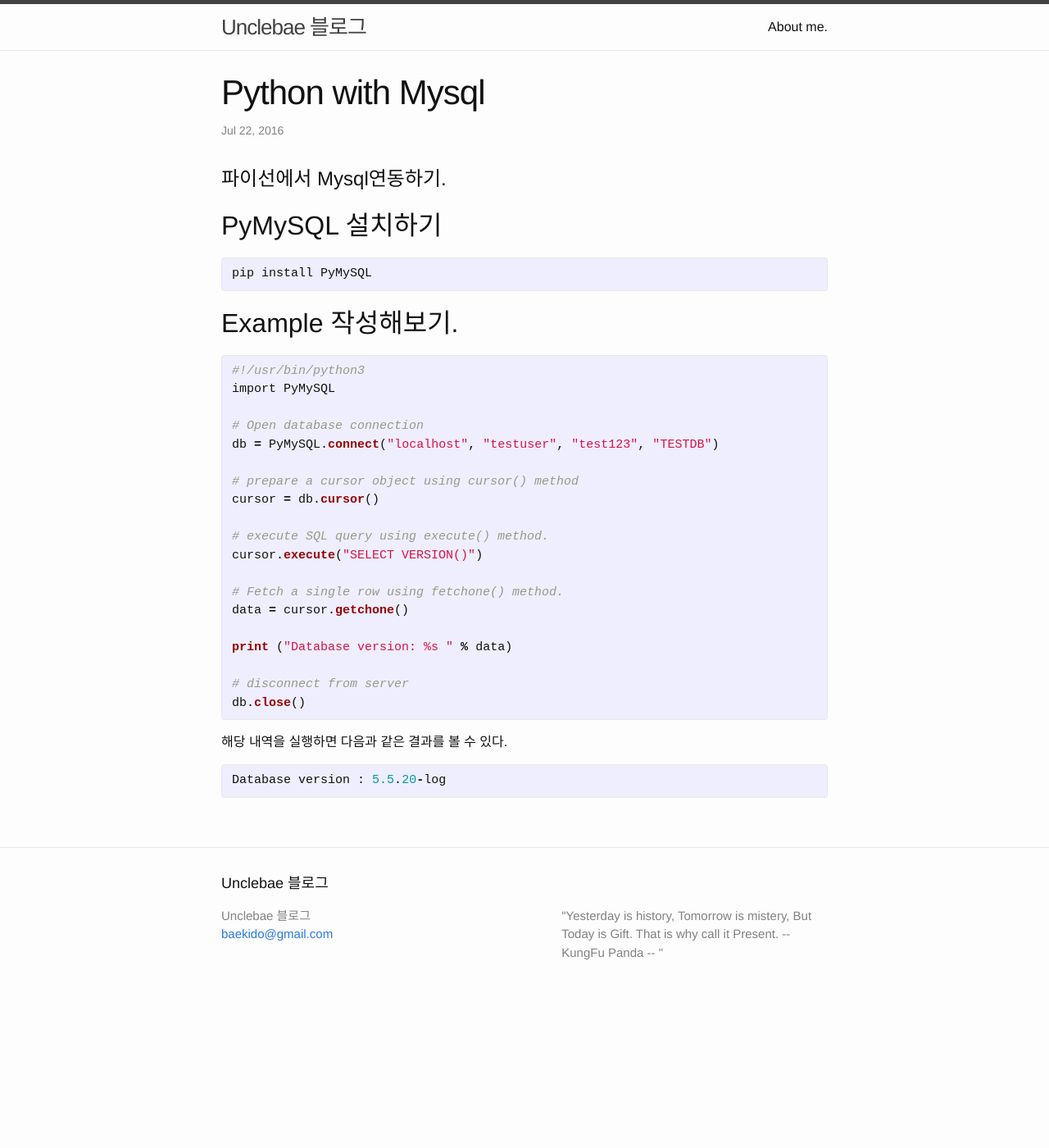
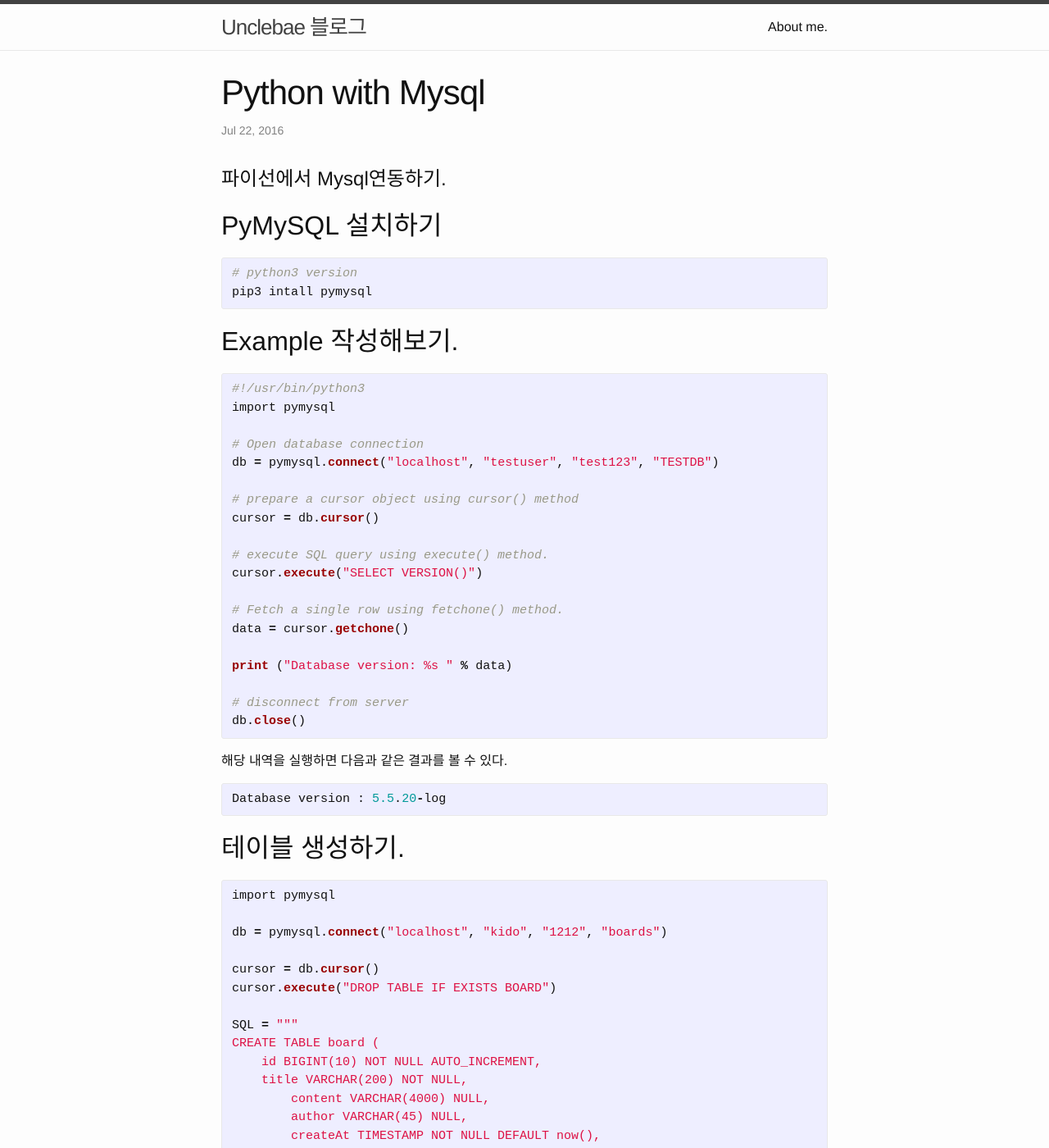
Before and after one commit to unclebae/blog, a Jekyll site: the page built from _posts/2016-07-22-Python-Database.markdown, in a window 1280 px wide and 1400 px high. Shown: the whole window at 82% size. Built offline with Jekyll 4.4.1, drawn with Linux system fonts in a browser that asks for light colours; some of the changed text lies outside the part shown.

Commit message:
create database

```diff
--- a/_posts/2016-07-22-Python-Database.markdown
+++ b/_posts/2016-07-22-Python-Database.markdown
@@ -6,16 +6,17 @@ title: Python with Mysql
 # 파이선에서 Mysql연동하기.
 ## PyMySQL 설치하기
 {% highlight python %}
-pip install PyMySQL
+# python3 version
+pip3 intall pymysql
 {% endhighlight %}
 
 ## Example 작성해보기.
 {% highlight python %}
 #!/usr/bin/python3
-import PyMySQL
+import pymysql
 
 # Open database connection
-db = PyMySQL.connect("localhost", "testuser", "test123", "TESTDB")
+db = pymysql.connect("localhost", "testuser", "test123", "TESTDB")
 
 # prepare a cursor object using cursor() method
 cursor = db.cursor()
@@ -36,3 +37,28 @@ db.close()
 {% highlight python %}
 Database version : 5.5.20-log
 {% endhighlight %}
+
+## 테이블 생성하기.
+{% highlight python %}
+import pymysql
+
+db = pymysql.connect("localhost", "kido", "1212", "boards")
+
+cursor = db.cursor()
+cursor.execute("DROP TABLE IF EXISTS BOARD")
+
+SQL = """
+CREATE TABLE board (
+    id BIGINT(10) NOT NULL AUTO_INCREMENT,
+    title VARCHAR(200) NOT NULL,
+	content VARCHAR(4000) NULL,
+	author VARCHAR(45) NULL,
+	createAt TIMESTAMP NOT NULL DEFAULT now(),
+	modifyAt TIMESTAMP NULL,
+	PRIMARY KEY (id));
+"""
+cursor.execute(SQL)
+
+db.close()
+
+{% endhighlight %}
```
Also changed, not shown: 2 other files.
